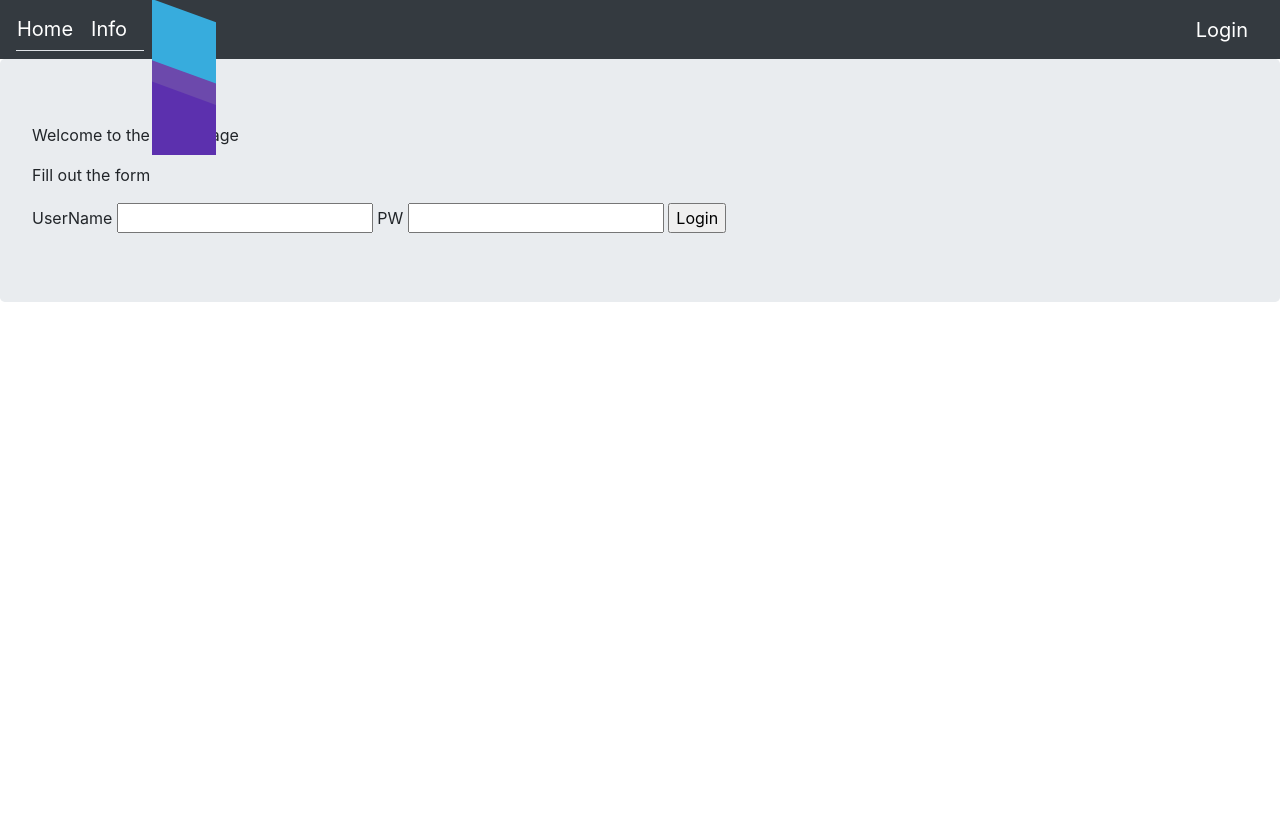
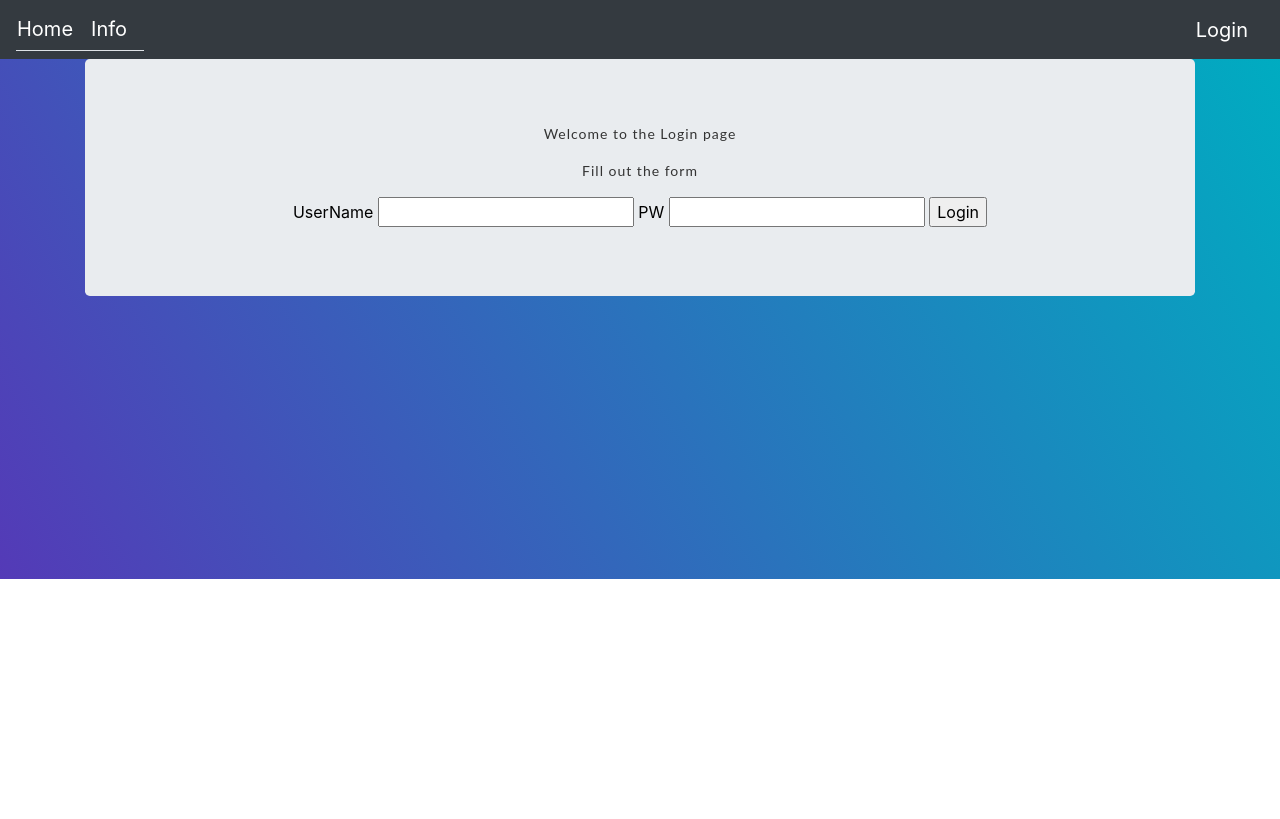
Before and after one commit to grant-create/p4, a Flask app: page /login in a window 1280 px wide. Before the commit the page ends 302 px from the top, so only its background shows below. Run offline with Flask 2, Linux system fonts and the light colour scheme; some libraries are stand-ins or nearby versions.

Commit message:
added background

```diff
--- a/static/styles/style.css
+++ b/static/styles/style.css
@@ -1,6 +1,9 @@
 .nav-link {
-
+    text-align: center;
     padding: 0;
+}
+li{
+    text-align: center;
 }
 .nav{
     margin-top: 0px;
@@ -10,7 +13,10 @@
     margin-bottom: 2px;
 }
 
+.main{
+    zoom: 80%;
 
+}
 
 .cylon_eye {
     background-color: rgb(106, 255, 0);
@@ -26,5 +32,111 @@
             animation: 4s linear 0s infinite  move_eye;
   }
 
-  @-webkit-keyframes move_eye { from { margin-left: -10%; } to { margin-left: 80%; }  }
-          @keyframes move_eye { from { margin-left: -10%; } to { margin-left: 80%; }  }
+  @-webkit-keyframes move_eye { from { margin-left: 0%; } to { margin-left: 80%; }  }
+          @keyframes move_eye { from { margin-left: 0%; } to { margin-left: 80%; }  }
+
+          @import url(//fonts.googleapis.com/css?family=Lato:300:400);
+
+          body {
+            margin:0;
+          }
+
+          h1 {
+            font-family: 'Lato', sans-serif;
+            font-weight:300;
+            letter-spacing: 2px;
+            font-size:48px;
+          }
+          p {
+            font-family: 'Lato', sans-serif;
+            letter-spacing: 1px;
+            font-size:14px;
+            color: #333333;
+          }
+
+          .header {
+            position:relative;
+            text-align:center;
+            background: linear-gradient(60deg, rgba(84,58,183,1) 0%, rgba(0,172,193,1) 100%);
+            color:white;
+          }
+          .logo {
+            width:50px;
+            fill:white;
+            padding-right:15px;
+            display:inline-block;
+            vertical-align: middle;
+          }
+
+          .inner-header {
+            height:65vh;
+            width:100%;
+            margin: 0;
+            padding: 0;
+          }
+
+          .flex { /*Flexbox for containers*/
+            display: flex;
+            justify-content: center;
+            align-items: center;
+            text-align: center;
+          }
+
+          .waves {
+            position:relative;
+            width: 100%;
+            height:15vh;
+            margin-bottom:-7px; /*Fix for safari gap*/
+            min-height:100px;
+            max-height:150px;
+          }
+
+          .content {
+            position:relative;
+            height:20vh;
+            text-align:center;
+            background-color: white;
+          }
+
+          /* Animation */
+
+          .parallax > use {
+            animation: move-forever 25s cubic-bezier(.55,.5,.45,.5)     infinite;
+          }
+          .parallax > use:nth-child(1) {
+            animation-delay: -2s;
+            animation-duration: 7s;
+          }
+          .parallax > use:nth-child(2) {
+            animation-delay: -3s;
+            animation-duration: 10s;
+          }
+          .parallax > use:nth-child(3) {
+            animation-delay: -4s;
+            animation-duration: 13s;
+          }
+          .parallax > use:nth-child(4) {
+            animation-delay: -5s;
+            animation-duration: 20s;
+          }
+          @keyframes move-forever {
+            0% {
+             transform: translate3d(-90px,0,0);
+            }
+            100% {
+              transform: translate3d(85px,0,0);
+            }
+          }
+          /*Shrinking for mobile*/
+          @media (max-width: 768px) {
+            .waves {
+              height:40px;
+              min-height:40px;
+            }
+            .content {
+              height:30vh;
+            }
+            h1 {
+              font-size:24px;
+            }
+          }
--- a/templates/background.html
+++ /dev/null
@@ -1,160 +0,0 @@
-<div class="flask">
-
-      <div class="flask_throat">
-
-        <div class="flask_throat_one"></div>
-
-        <div class="flask_throat_two"></div>
-
-        <div class="flask_throat_three"></div>
-
-        <div class="flask_throat_four"></div>
-
-      </div>
-
-      <div class="flask_bottom">
-
-        <div class="big_triangle">
-
-          <div class="flask_bottom_one"></div>
-
-          <div class="flask_bottom_two"></div>
-
-          <div class="flask_bottom_five"></div>
-
-          <div class="flask_bottom_six"></div>
-
-          <div class="flask_bottom_seven"></div>
-
-          <div class="flask_bottom_eight"></div>
-
-        </div>
-
-      </div>
-
-    </div>
-    <style>
-        .flask_throat {
-
-  overflow: hidden;
-
-  height: 155px;
-
-  width: 64px;
-
-  position: absolute;
-
-  left: 152px;
-
-  top: 0;
-
-}
-
-.flask_throat_one {
-
-  position: absolute;
-
-  -webkit-transform: rotate(24deg);
-
-  transform: rotate(24deg);
-
-  -webkit-transform-origin: right top;
-
-  transform-origin: right top;
-
-  background-color: #5c30ae;
-
-  width: 150px;
-
-  height: 50px;
-
-  position: absolute;
-
-  z-index: 3;
-
-  right: -26px;
-
-  top: 110px;
-
-}
-
-.flask_throat_two {
-
-  position: absolute;
-
-  -webkit-transform: rotate(20deg);
-
-  transform: rotate(20deg);
-
-  -webkit-transform-origin: right top;
-
-  transform-origin: right top;
-
-  background-color: #37acdd;
-
-  width: 150px;
-
-  height: 60px;
-
-  position: absolute;
-
-  z-index: 3;
-
-  right: -35px;
-
-  top: 35px;
-
-}
-
-.flask_throat_three {
-
-  position: absolute;
-
-  background-color: #5c30ae;
-
-  width: 100%;
-
-  height: 50px;
-
-  position: absolute;
-
-  z-index: 3;
-
-  right: 0;
-
-  bottom: 0;
-
-}
-
-.flask_throat_four {
-
-  position: absolute;
-
-  -webkit-transform: rotate(20deg);
-
-  transform: rotate(20deg);
-
-  -webkit-transform-origin: right top;
-
-  transform-origin: right top;
-
-  background-color: #6c49ac;
-
-  width: 150px;
-
-  height: 20px;
-
-  position: absolute;
-
-  z-index: 3;
-
-  right: -45px;
-
-  top: 100px;
-
-}
-
-
-
-
-    </style>
--- a/templates/basic.html
+++ b/templates/basic.html
@@ -27,26 +27,36 @@
         </li>
 
     </nav>
-    <!-- blocked content is shown on this page only -->
-    {% block content %}
-
-<div class='container text-center justify-content-center'>
 
 
 
-    <div>
+<div class="header">
+
+    <!--Content before waves-->
+    <div class="inner-header ">
+    <!--Just the logo.. Don't mind this-->
+
+
+        <!-- blocked content is shown on this page only -->
+
+        <div class='container text-center justify-content-center '>
+            {% block content %}
+
+            <div class="main vertical-center horizontal-center" >
+
+
                     <h5>Account is working: {{actstat}}</h5>
                     <h5>Buying Power: {{actbp}}</h5>
                 <h5>The market is open: {{clock.is_open}}</h5>
-    </div>
+                <div class='row justify-content-center'>
 
 
-    <div class='row justify-content-center'>
+
                     <div class='col-auto border border-primary rounded'>
                         <h6>Active positions:</h6>
 
 
-            <div class="cylon_eye"></div>
+
                         <table class="table table-responsive">
                             <thead>
                                 <tr>
@@ -75,19 +85,49 @@
                     <br>
                     <a href="{{url_for('get_data')}}"><button class="btn btn-success" id="run"> Run Program</button></a>
 
+                </div>
+                <div>
+                    <br>
+                </div>
 
 
 
                 </div>
                 <br>
+                {% endblock %}
             </div>
 
 
 
 
         </div>
-{% endblock %}
-{% extends "background.html" %}
+
+
+    </div>
+
+<!--Waves Container-->
+    <div>
+        <br>
+        <br>
+        <br>
+        <br>
+        <br>
+    <svg class="waves" xmlns="http://www.w3.org/2000/svg" xmlns:xlink="http://www.w3.org/1999/xlink"
+    viewBox="0 24 150 28" preserveAspectRatio="none" shape-rendering="auto">
+    <defs>
+    <path id="gentle-wave" d="M-160 44c30 0 58-18 88-18s 58 18 88 18 58-18 88-18 58 18 88 18 v44h-352z" />
+    </defs>
+    <g class="parallax">
+    <use xlink:href="#gentle-wave" x="48" y="0" fill="rgba(255,255,255,0.7" />
+    <use xlink:href="#gentle-wave" x="48" y="3" fill="rgba(255,255,255,0.5)" />
+    <use xlink:href="#gentle-wave" x="48" y="5" fill="rgba(255,255,255,0.3)" />
+    <use xlink:href="#gentle-wave" x="48" y="7" fill="#fff" />
+    </g>
+    </svg>
+    </div>
+    <!--Waves end-->
+</div>
+
 </body>
 
 
--- a/templates/login.html
+++ b/templates/login.html
@@ -5,9 +5,9 @@
 
         <p>Fill out the form</p>
         <form action="{{url_for('home')}}">
-            <label for="user">UserName</label>
+            <label for="user" style="color: black">UserName</label>
             <input type="text" name="user">
-            <label for="pw">PW</label>
+            <label for="pw" style="color: black">PW</label>
             <input type="password" name="pw">
             <input type="submit" value = "Login">
 
```
Lines whose indentation alone changed are shown as unchanged.
